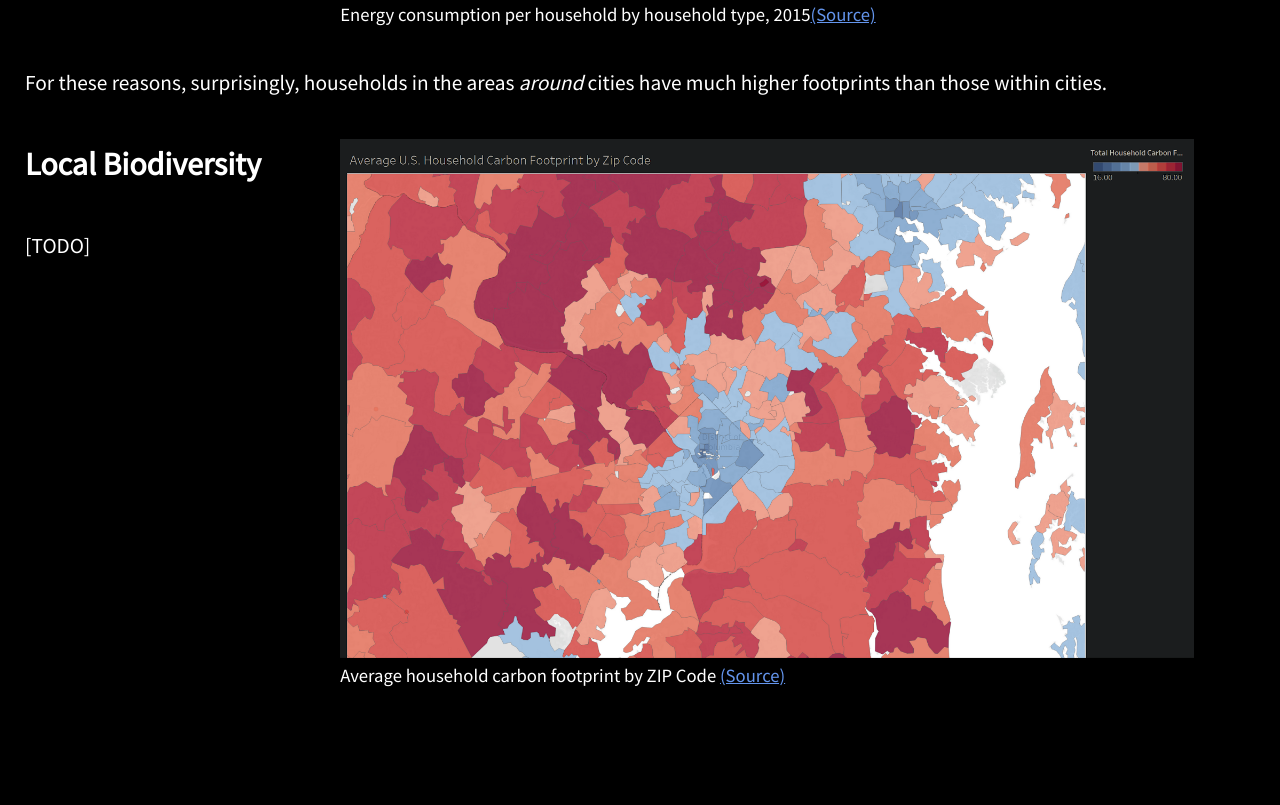
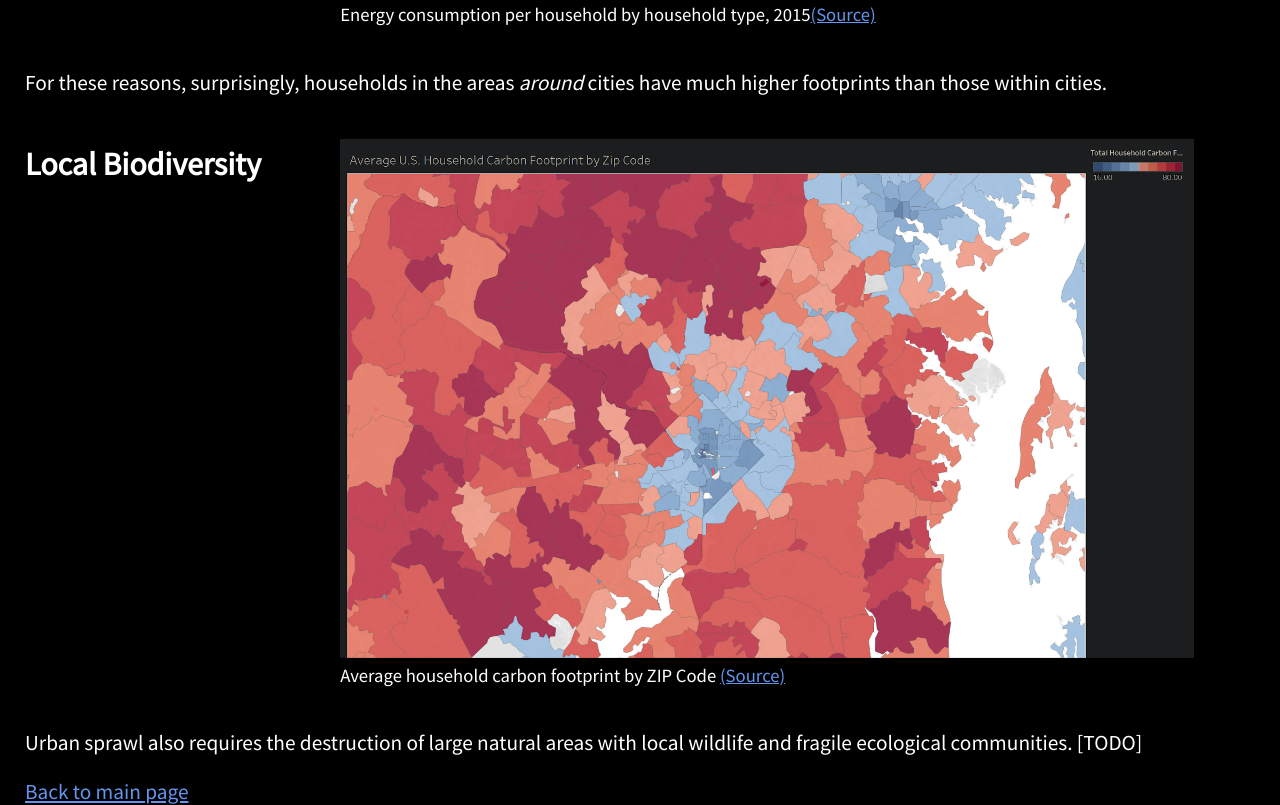
Before and after one commit to Aurathic/Our_Urban_Spawl, a plain HTML site: page environment.html in a window 1280 px wide. Shown: the part 3136-3941 px from the top of the page. Before the commit the page ends 3844 px from the top, so only its background shows below. Drawn offline with Linux system fonts and the light colour scheme.

Commit message:
Add links back to main page

```diff
--- a/environment.html
+++ b/environment.html
@@ -36,7 +36,9 @@
   </figure>
 
   <h2 class="left">Local Biodiversity</h2>
-  <p class="left">[TODO]</p>
+  <p class="left">Urban sprawl also requires the destruction of large natural areas with local wildlife and fragile ecological communities. [TODO]</p>
   </div>
+
+  <a class="left" href="index.html">Back to main page</a>
 </body>
 </html>
```
Also changed, not shown: economy.html (+1 -0 lines), health-and-social.html (+1 -0 lines), intro.html (+3 -1 lines), solutions.html (+2 -2 lines).
